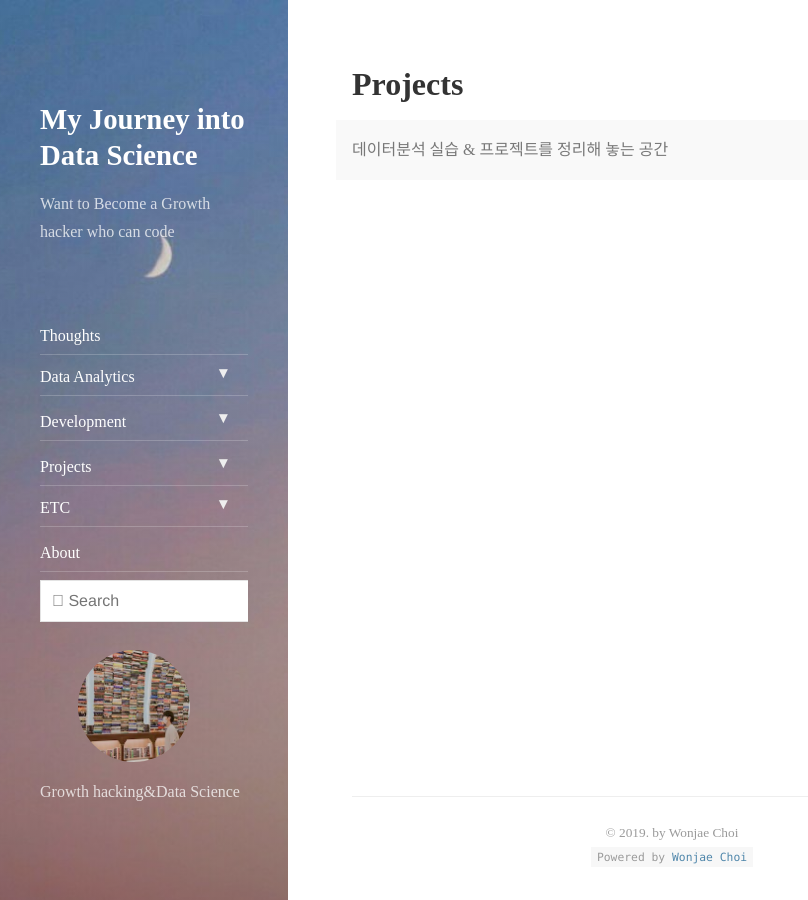
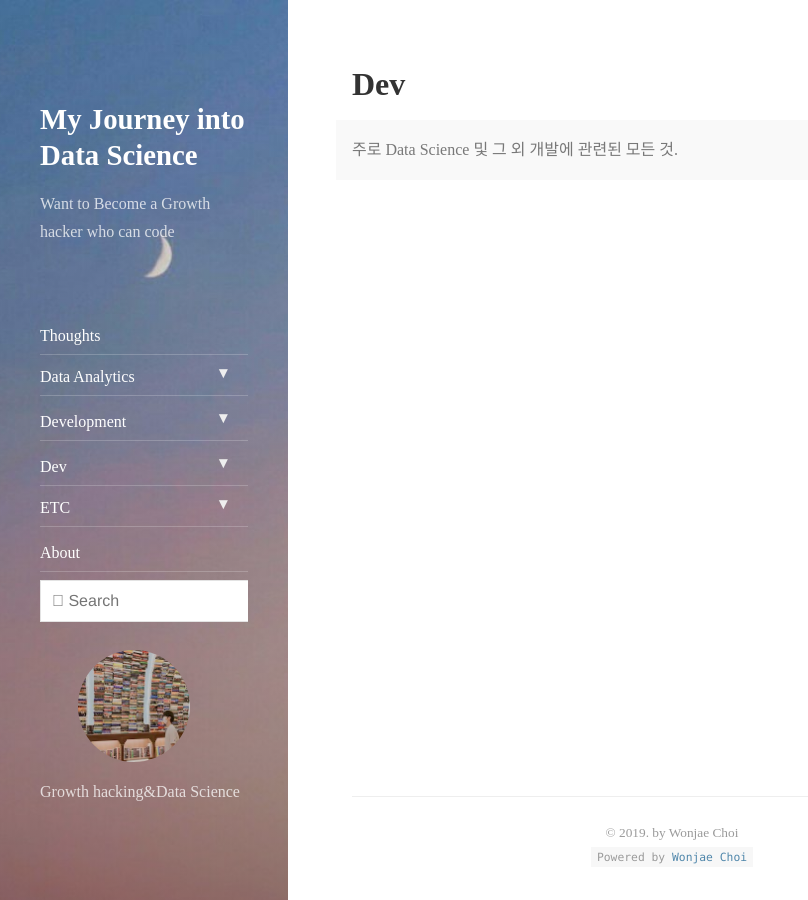
Before and after one commit to jhyeongPark/wj-choi9473.github.io, a Jekyll site: the page built from _featured_categories/dev.md, in a window 1280 px wide and 900 px high. Shown: the whole window, without its empty margins (0-808 px from the left). Built offline with Jekyll 4.4.1, drawn with Linux system fonts in a browser that asks for light colours; nearby versions of some CDN libraries.

Commit message:
Add files via upload

```diff
--- a/_featured_categories/dev.md
+++ b/_featured_categories/dev.md
@@ -1,10 +1,10 @@
 ---
 layout: list
-title: Projects
-slug: projects
+title: Dev
+slug: dev
 menu: true
 submenu: true
-order: 4
+order: 3
 description: >
-  데이터분석 실습 & 프로젝트를 정리해 놓는 공간
+  주로 Data Science 및 그 외 개발에 관련된 모든 것.
 ---
```
